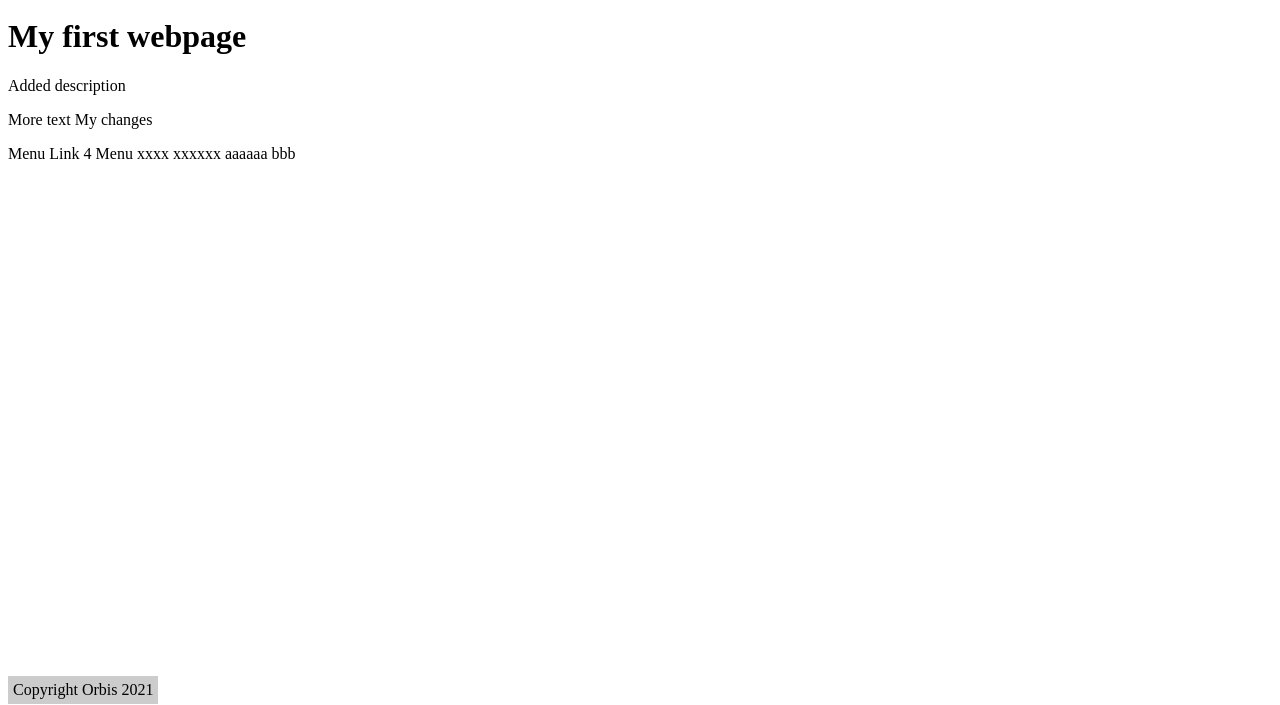
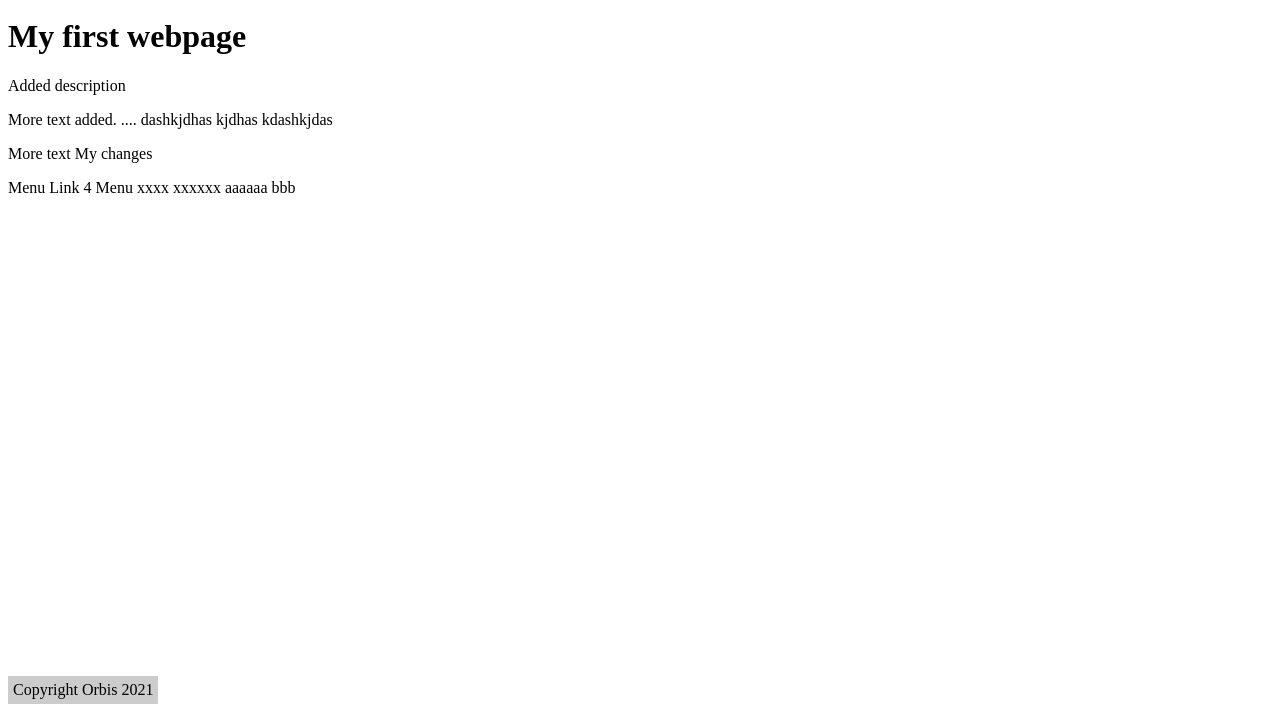
Before and after one commit to DesimirDimitrov/first-repo, a plain HTML site: page index.html in a window 1280 px wide. Shown: the part 95-800 px from the top of the page. Drawn offline with Linux system fonts and the light colour scheme.

Commit message:
Add more text to the description

```diff
--- a/index.html
+++ b/index.html
@@ -12,6 +12,8 @@
 
     <p>Added description</p>
 
+    <p>More text added. .... dashkjdhas kjdhas kdashkjdas</p>
+
     <p>More text My changes</p>
     <footer style="background-color: #ccc; padding: 5px; bottom: 1px; position: absolute;">Copyright Orbis 2021</footer>
     Menu Link 4
```
